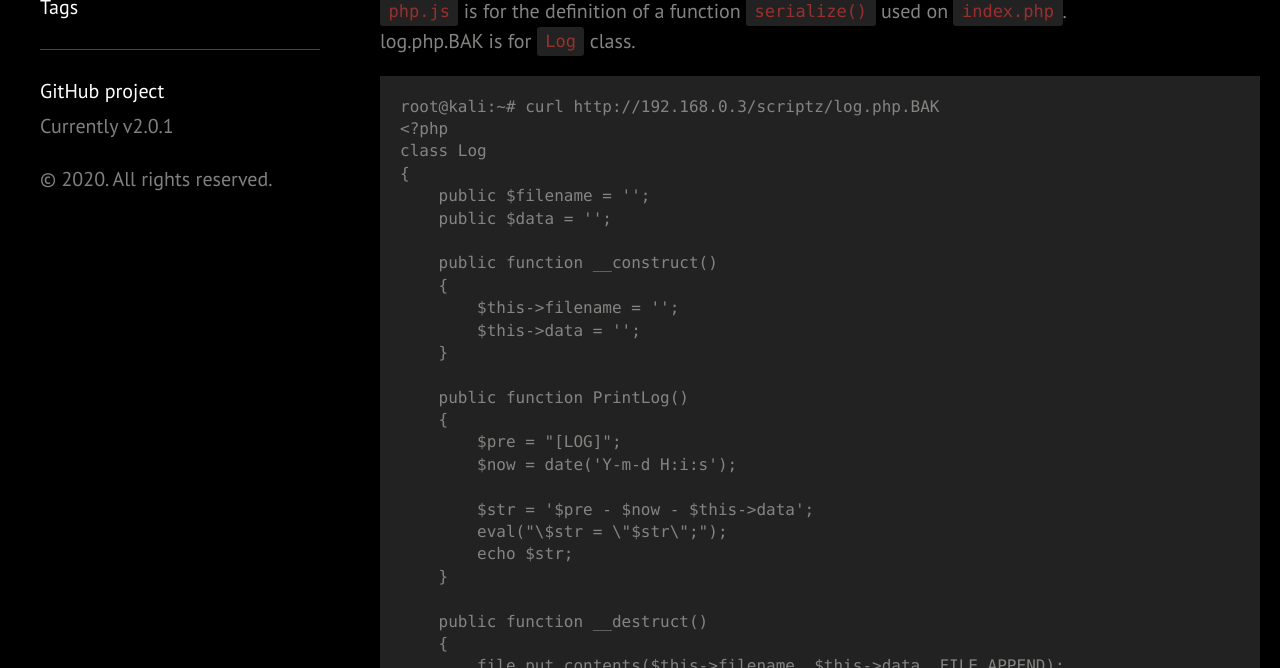
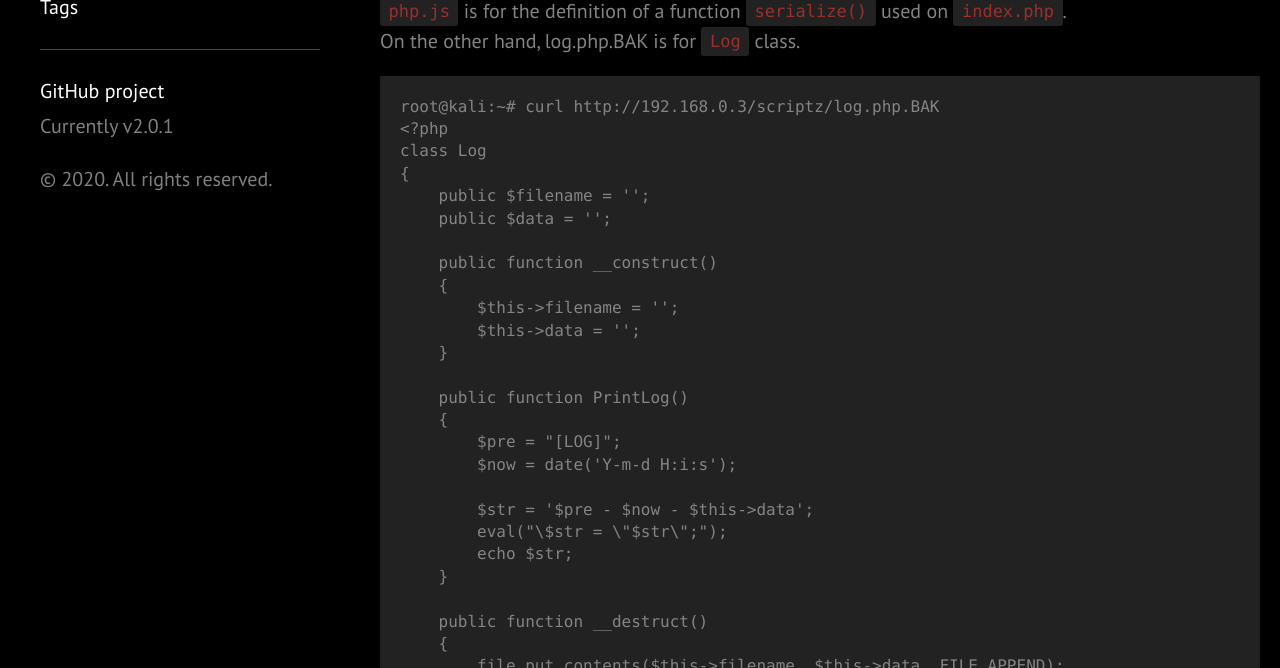
Before and after one commit to 1n4r1/1n4r1.github.io, a Jekyll site: the page built from _posts/2020-05-02-Vulnhub-Pipe-Walkthrough.md, in a window 1280 px wide and 900 px high, scrolled down 3253 px, cut to the strip 232-900 px from the top of the window. Built offline with Jekyll 4.4.1, drawn with Linux system fonts in a browser that asks for light colours; a style sheet for code colours, icons or effects is not loaded; some of the changed text lies outside the part shown.

Commit message:
add pipe-walkthrough

````diff
--- a/_posts/2020-05-02-Vulnhub-Pipe-Walkthrough.md
+++ b/_posts/2020-05-02-Vulnhub-Pipe-Walkthrough.md
@@ -116,7 +116,7 @@ We have file listing.
 ![placeholder](https://media.githubusercontent.com/media/inar1/inar1.github.io/master/public/images/2020-05-02/2020-05-01-13-53-12.png)
 
 `php.js` is for the definition of a function `serialize()` used on `index.php`.<br>
-log.php.BAK is for `Log` class.
+On the other hand, log.php.BAK is for `Log` class.
 ```php:log.php.BAK
 root@kali:~# curl http://192.168.0.3/scriptz/log.php.BAK
 <?php
@@ -151,8 +151,8 @@ class Log
 
 Using Burp Suite, we can see the content of the hidden webpage on GUI.<br>
 It is just a simple website with one hyperlink. Clicking the link shows us an interesting HTTP POST request with parameter.
+![placeholder](https://media.githubusercontent.com/media/inar1/inar1.github.io/master/public/images/2020-05-02/2020-05-01-14-23-48.png)
 ![placeholder](https://media.githubusercontent.com/media/inar1/inar1.github.io/master/public/images/2020-05-02/2020-05-01-14-23-36.png)
-![placeholder](https://media.githubusercontent.com/media/inar1/inar1.github.io/master/public/images/2020-05-02/2020-05-01-14-23-48.png)
 
 Using Burp Decoder, we can decode the parameter.<br>
 It's a PHP object of `Info` class.
@@ -197,6 +197,7 @@ www-data@pipe:/var/www/html/scriptz$
 ```
 
 ## 3. Getting Root
+
 By taking a look at `/etc/crontab`, we can find that
 1. `/root/create_backup` is running in every minutes.
 2. `/usr/bin/compress.sh` is running in every 5 minutes as `root` user.
````
Also changed, not shown: other parts of _posts/2020-05-02-Vulnhub-Pipe-Walkthrough.md (+1 -1 lines).
